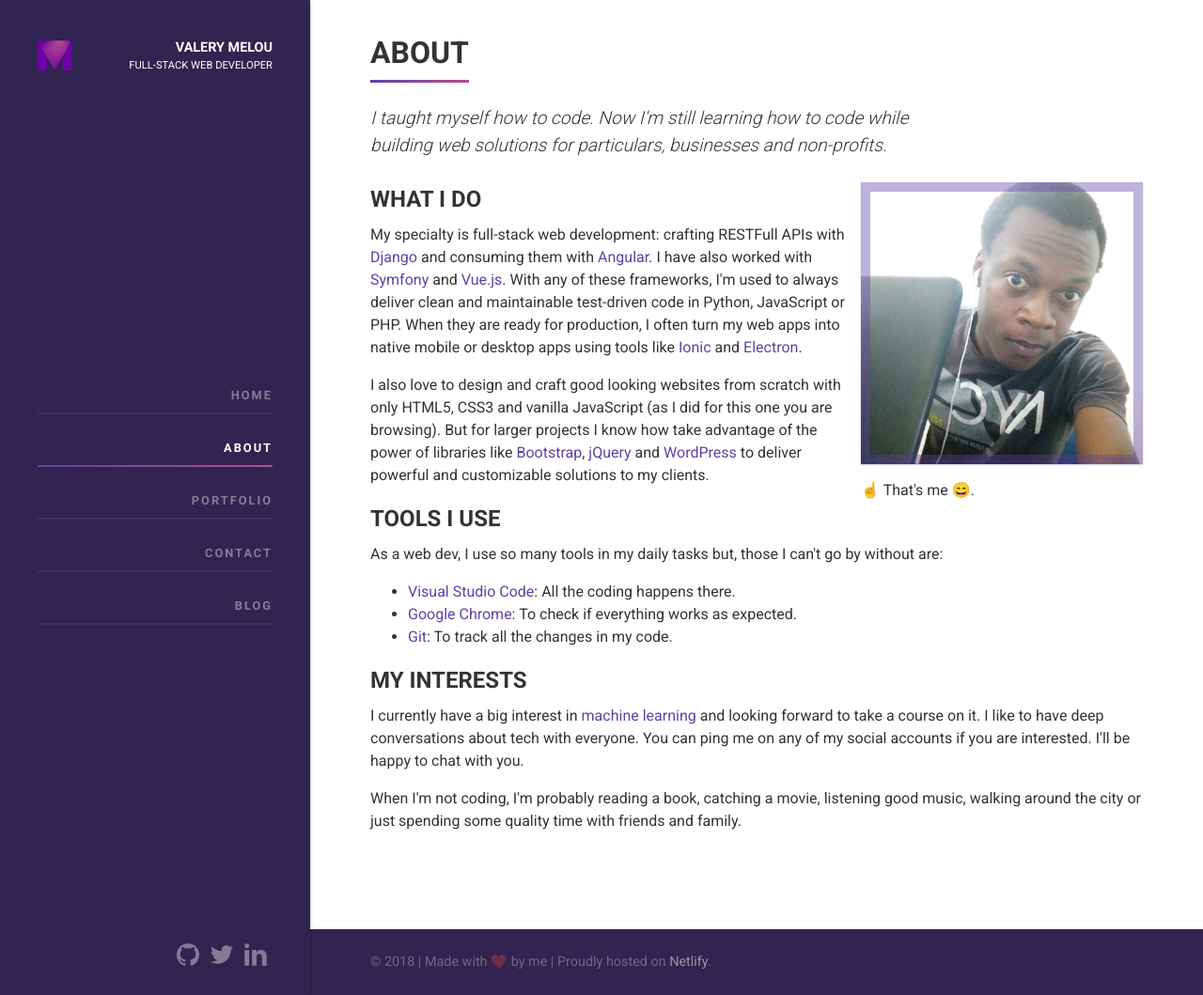
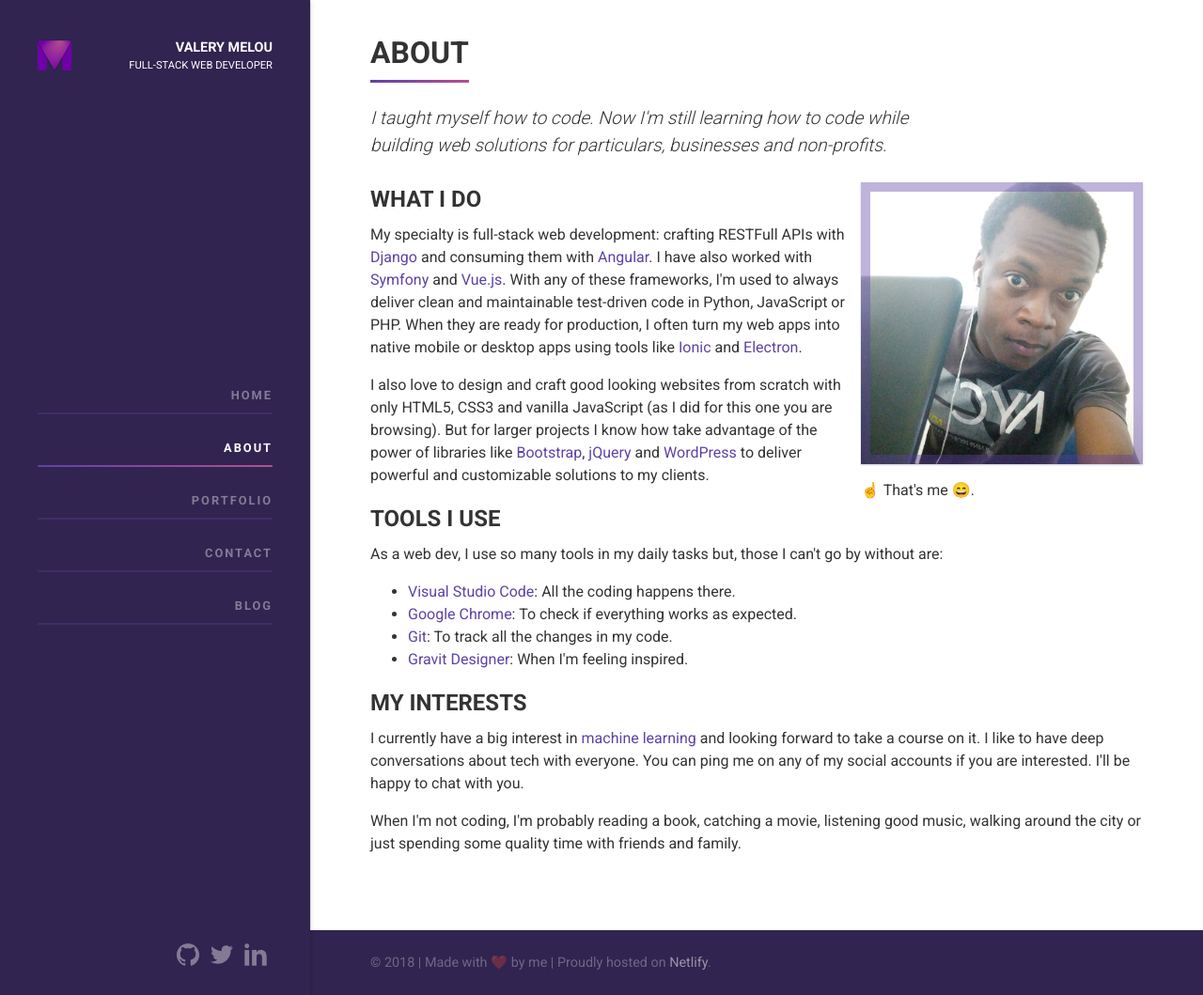
Before and after one commit to valerymelou/valerymelou.com, a Jekyll site: the page built from about.html, in a window 1280 px wide and 1059 px high. Shown: the whole window at 94% size. Built offline with Jekyll 4.4.1, drawn with Linux system fonts in a browser that asks for light colours; emoji names are drawn with the system emoji font.

Commit message:
Add Gravit Designer to used tools

```diff
--- a/about.html
+++ b/about.html
@@ -34,6 +34,9 @@ name: about
           <li>
             <span class="typo-Text-primary">Git</span>: To track all the changes in my code.
           </li>
+          <li>
+            <span class="typo-Text-primary">Gravit Designer</span>: When I'm feeling inspired.
+          </li>
         </ul>
       </div>
 
```
